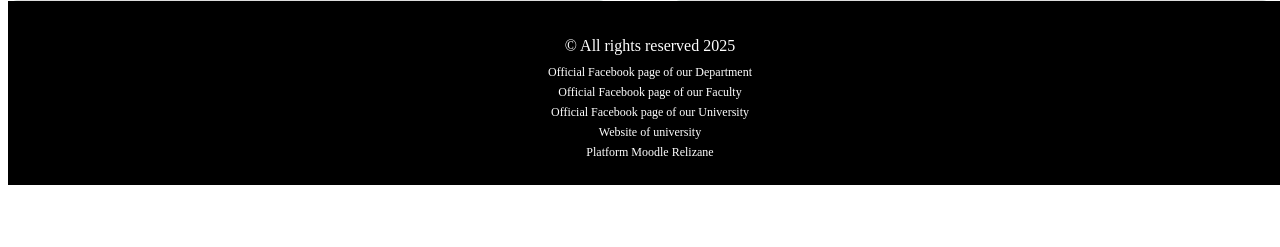
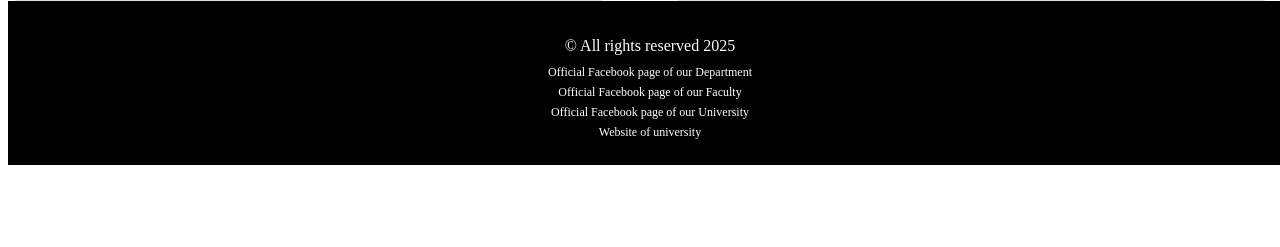
Before and after one commit to aminebouhalis/aminebouhalis, a PHP site: page / in a window 1280 px wide. Shown: the part 387-634 px from the top of the page. Run offline with PHP 8.4, Linux system fonts and the light colour scheme.

```diff
--- a/index.php
+++ b/index.php
@@ -97,7 +97,7 @@ if (isset($_COOKIE['teacher_id']) && isset($_COOKIE['teacher_token'])) {
     <a href="https://www.facebook.com/FST.Univ.Relizane">Official Facebook page of our Faculty</a>
     <a href="https://www.facebook.com/relizane.uni">Official Facebook page of our University</a>
     <a href="https://univ-relizane.dz/">Website of university</a>
-    <a href="https://elearning.univ-relizane.dz/">Platform Moodle Relizane</a>
+
   </footer>
  </body>
 </html>
```
